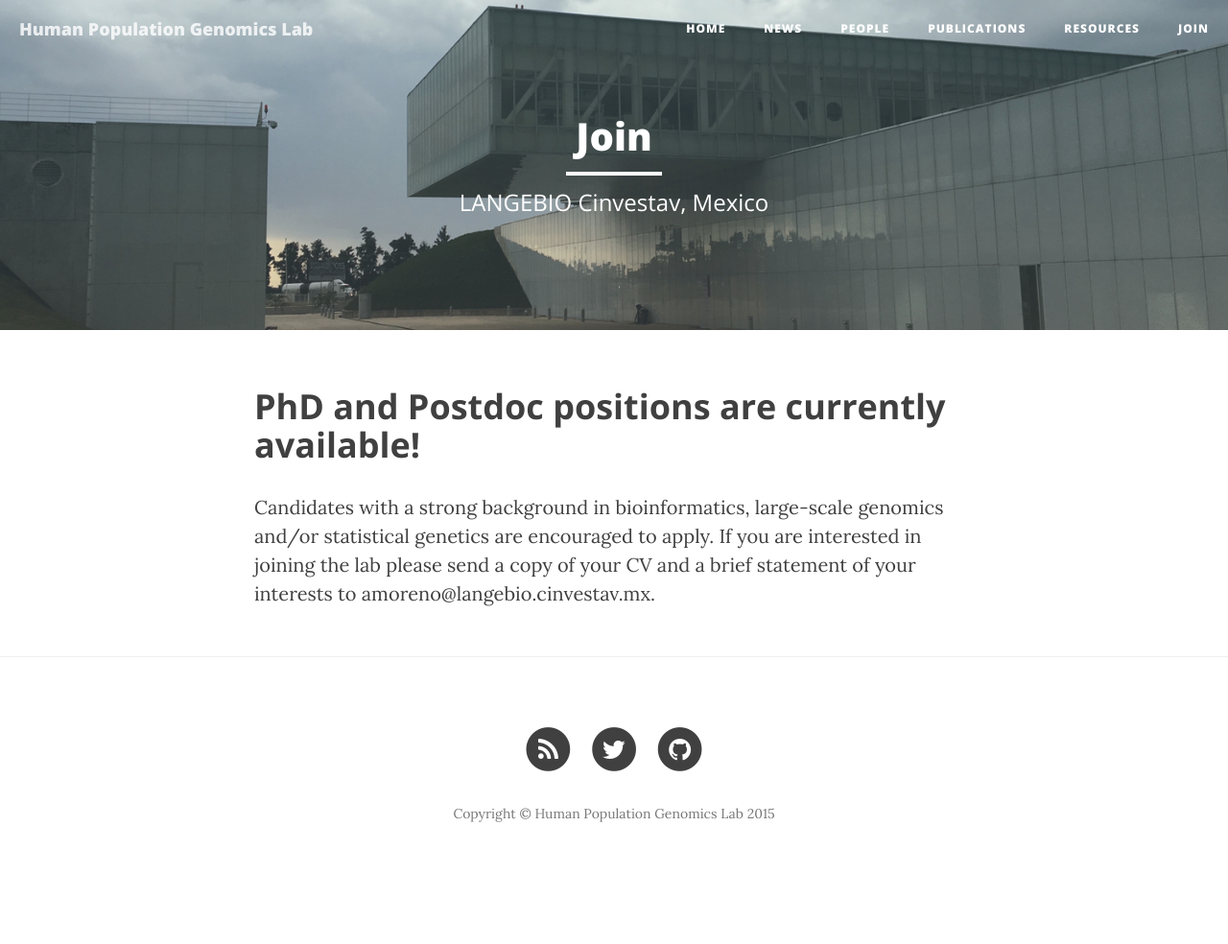
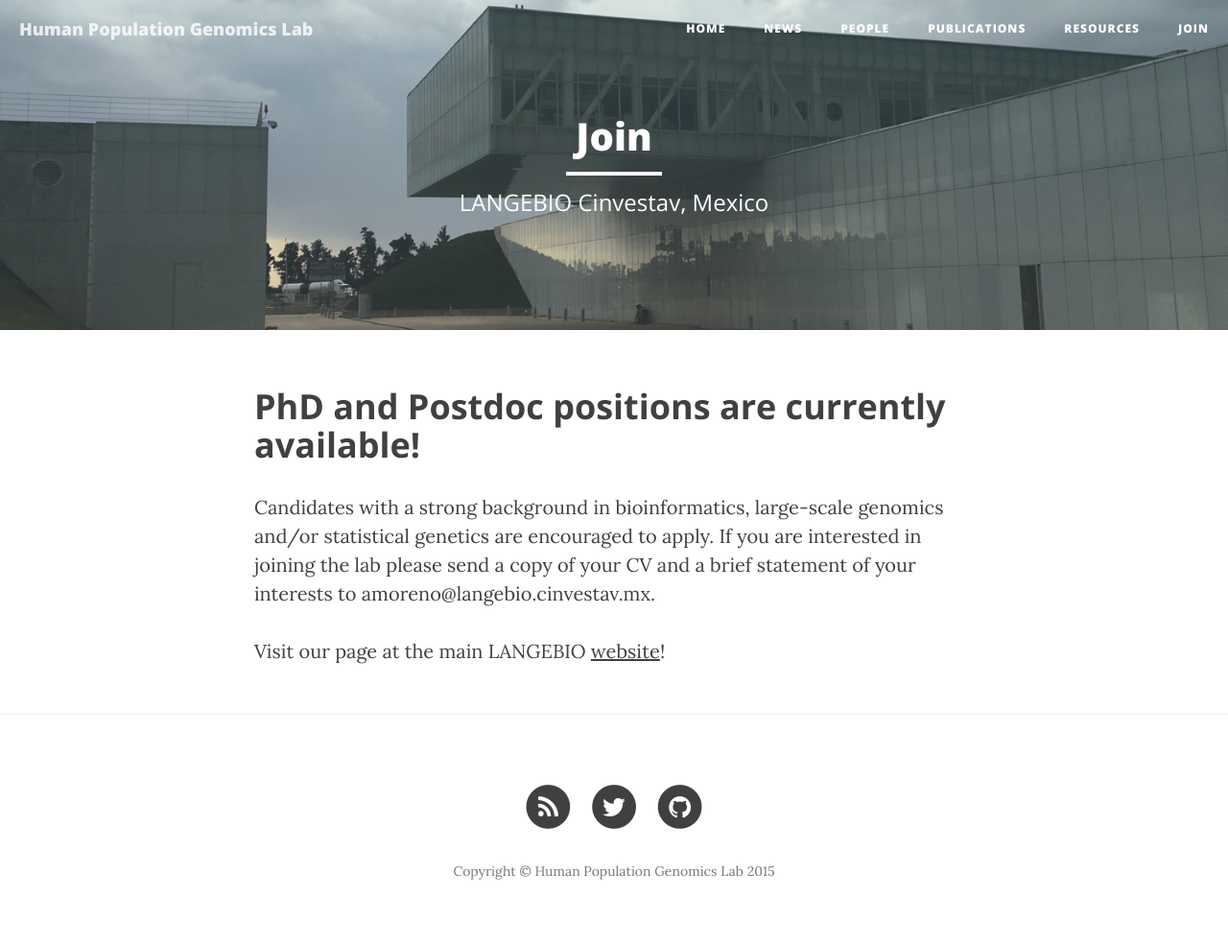
Before and after one commit to milkshakeplustip/milkshakeplustip.github.io, a Jekyll site: the page built from e.html, in a window 1280 px wide. Shown: the whole page at 96% size. Built offline with Jekyll 4.4.1, drawn with Linux system fonts in a browser that asks for light colours; nearby versions of some CDN libraries; before the commit the page ends 924 px from its top, so only the background shows below that.

Commit message:
langebio website

```diff
--- a/e.html
+++ b/e.html
@@ -6,3 +6,4 @@ header-img: "img/join_1500_blue_2.jpg"
 ---
 <h2 class="section-heading">PhD and Postdoc positions are currently available!</h2>
 <p>Candidates with a strong background in bioinformatics, large-scale genomics and/or statistical genetics are encouraged to apply. If you are interested in joining the lab please send a copy of your CV and a brief statement of your interests to amoreno@langebio.cinvestav.mx.</p>
+<p>Visit our page at the main LANGEBIO <a href="http://www.langebio.cinvestav.mx/?pag=794">website</a>!
```
